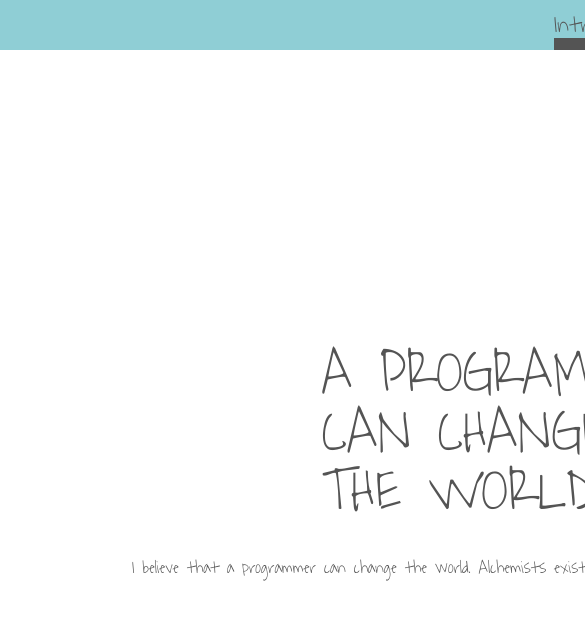
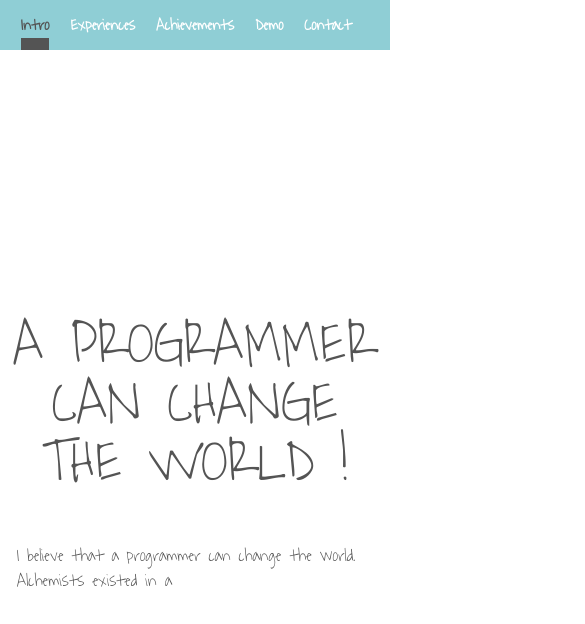
Before and after one commit to Damien-C/Portfolio-React, a React (Create React App) app: page /Main in a window 390 px wide. Shown: the top 624 px of the page, 585 px wide, since content can reach past the window. Built offline with nearby package versions, Linux system fonts and the light colour scheme; the HTML template or start-up script is replaced by a standard one.

Commit message:
Responsive init

```diff
--- a/src/App.css
+++ b/src/App.css
@@ -27,7 +27,6 @@ body {
     line-height: 25px;
     font-family: 'waiting_for_the_sunriseRg', 'Noto Sans KR', sans-serif;
     background-color: #fff;
-    min-width: 1024px;
     color:#3c3c3c;
 }
 a{
@@ -128,6 +127,7 @@ img{
 }
 
 
+
 /* Custom CSS cdde */
 
 @font-face {
@@ -185,17 +185,37 @@ img{
 
 @media (prefers-reduced-motion: no-preference){
   .firstTextShow{
-    animation: rotateObject ease .5s;
+    animation: rotateObject ease 1s;
   }
 }
 @keyframes rotateObject {
   from {
     transform: translateY(-50vh);
+    opacity: 0;
   }
   to {
     transform: translateY(0vh);
+    opacity: 1;
   }
 }
 .paragraghs{
   width: 90vh;
 }
+
+/* Media Query for Mobile View */
+@media all and (max-width: 500px){
+  .navigationWrap a{
+    font-size: 1rem;
+    font-weight: bold;
+  }
+  .paragraghs {
+    width: auto;
+    margin: 2vh;
+  }
+  .firstTextShow {
+    text-align: center;
+  }
+  .navigationWrap ul {
+    float: none;
+  }
+}
```
